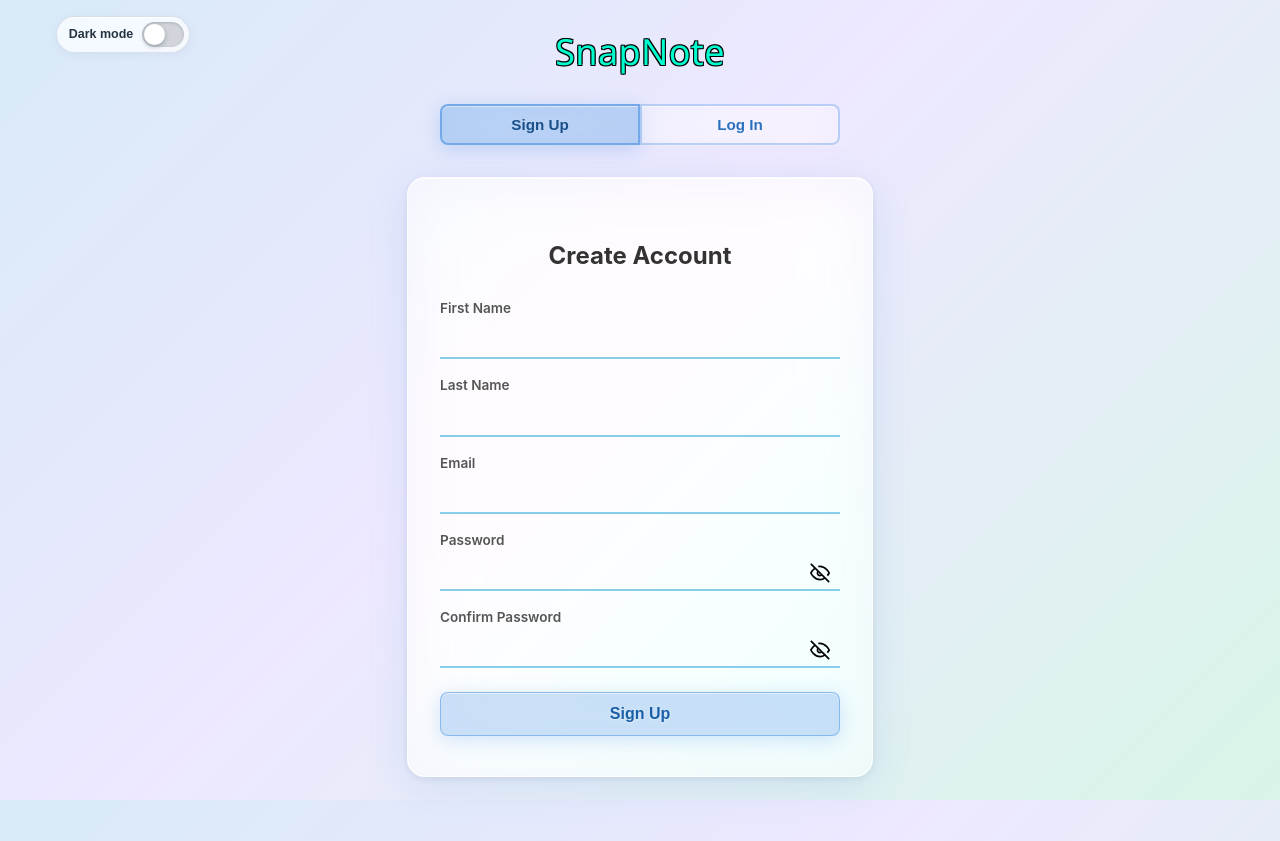
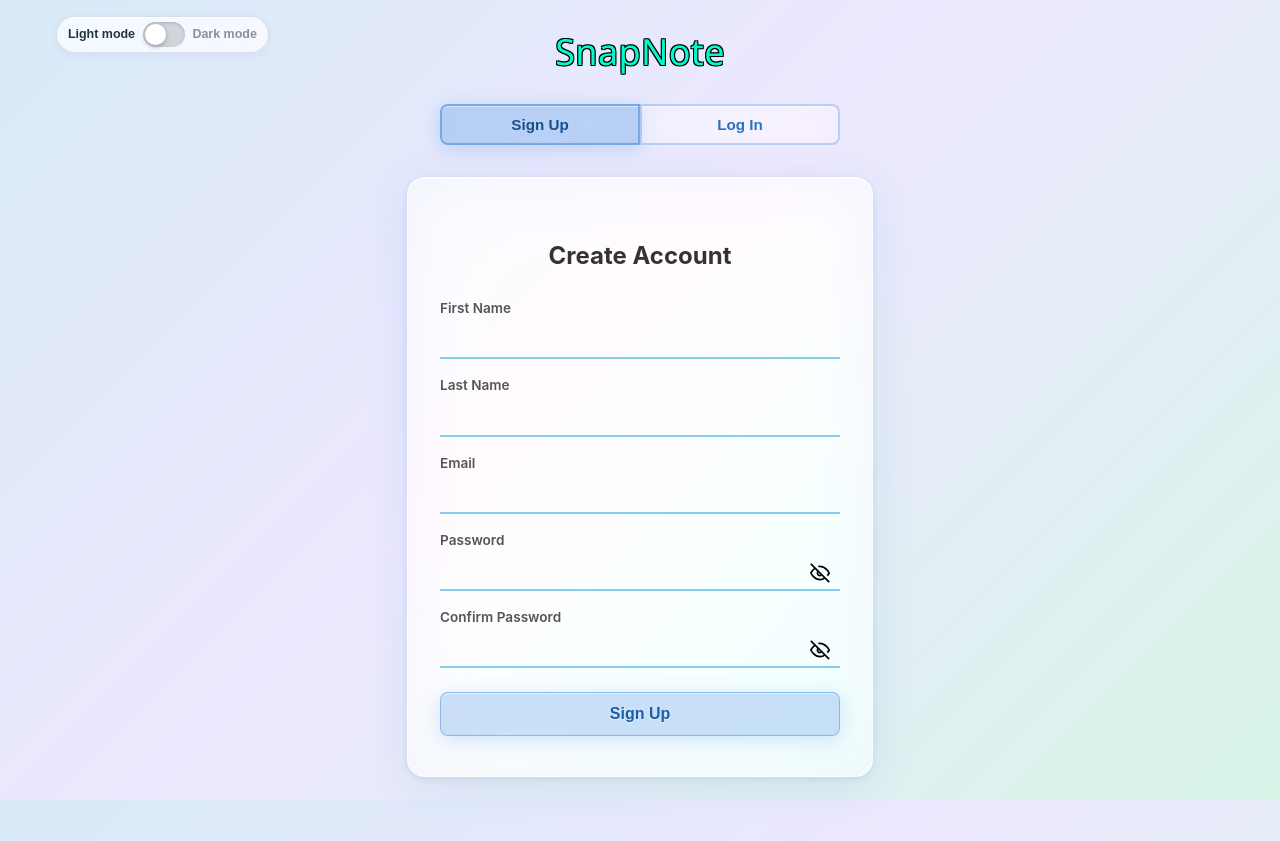
Before and after one commit to MM-BYC/MERNFINAL, a React (Vite) app in the folder thanosCompleted/frontend/: page / in a window 1280 px wide. Built offline with nearby package versions, Linux system fonts and the light colour scheme; no server answers.

Commit message:
fix: label theme switch sides

```diff
--- a/thanosCompleted/frontend/src/App.css
+++ b/thanosCompleted/frontend/src/App.css
@@ -1088,8 +1088,8 @@ body {
 .theme-toggle {
   display: inline-flex;
   align-items: center;
-  gap: 0.55rem;
-  padding: 0.3rem 0.32rem 0.3rem 0.74rem;
+  gap: 0.48rem;
+  padding: 0.3rem 0.68rem;
   border: 1px solid rgba(180, 190, 210, 0.45);
   border-radius: 999px;
   background: rgba(255, 255, 255, 0.72);
@@ -1111,6 +1111,14 @@ body {
 .theme-toggle-label {
   line-height: 1;
   white-space: nowrap;
+  color: #253341;
+  opacity: 0.52;
+  transition: color 0.2s, opacity 0.2s;
+}
+
+.theme-toggle[aria-checked="false"] .theme-toggle-label-light,
+.theme-toggle[aria-checked="true"] .theme-toggle-label-dark {
+  opacity: 1;
 }
 
 .theme-switch {
@@ -1242,6 +1250,10 @@ body {
   box-shadow: 0 4px 14px rgba(52, 199, 89, 0.12), inset 0 1px 0 rgba(255, 255, 255, 0.06);
 }
 
+[data-theme="dark"] .theme-toggle-label {
+  color: #e2e8f0;
+}
+
 [data-theme="dark"] .theme-toggle:hover {
   border-color: rgba(52, 199, 89, 0.7);
   box-shadow: 0 6px 18px rgba(52, 199, 89, 0.2), inset 0 1px 0 rgba(255, 255, 255, 0.08);
--- a/thanosCompleted/frontend/src/components/ThemeToggle.jsx
+++ b/thanosCompleted/frontend/src/components/ThemeToggle.jsx
@@ -24,10 +24,11 @@ function ThemeToggle() {
       onClick={toggleDarkMode}
       title="Dark mode"
     >
-      <span className="theme-toggle-label">Dark mode</span>
+      <span className="theme-toggle-label theme-toggle-label-light">Light mode</span>
       <span className="theme-switch" aria-hidden="true">
         <span className="theme-switch-thumb" />
       </span>
+      <span className="theme-toggle-label theme-toggle-label-dark">Dark mode</span>
     </button>
   );
 }
```
